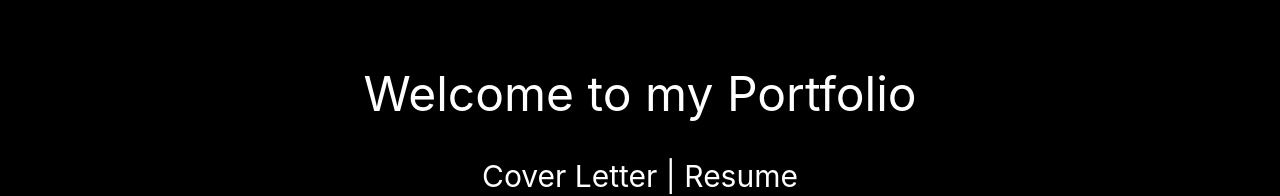
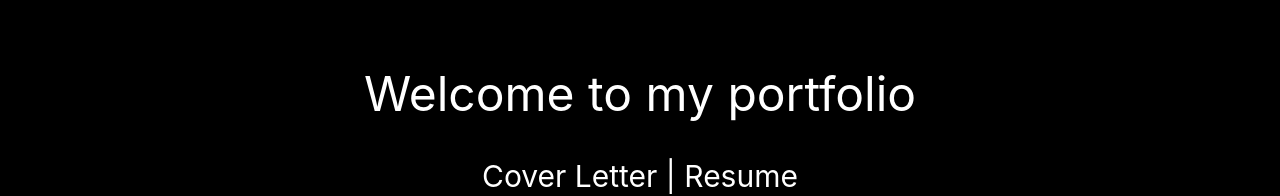
Before and after one commit to icodemoons/react-dev-pro, a Next.js app: page /welcome in a window 1280 px wide. Shown: the part 372-568 px from the top of the page. Built offline with nearby package versions, Linux system fonts and the light colour scheme.

Commit message:
2nd commit

```diff
--- a/src/pages/welcome/index.jsx
+++ b/src/pages/welcome/index.jsx
@@ -9,7 +9,7 @@ export default function Welcome({}) {
 
             <p className="pb-5 text-2xl text-white lg:text-5xl ">
               {" "}
-              Welcome to my Portfolio
+              Welcome to my portfolio
             </p>
 
             <p className="pt-5 text-2xl text-white  lg:text-3xl   ">
```
